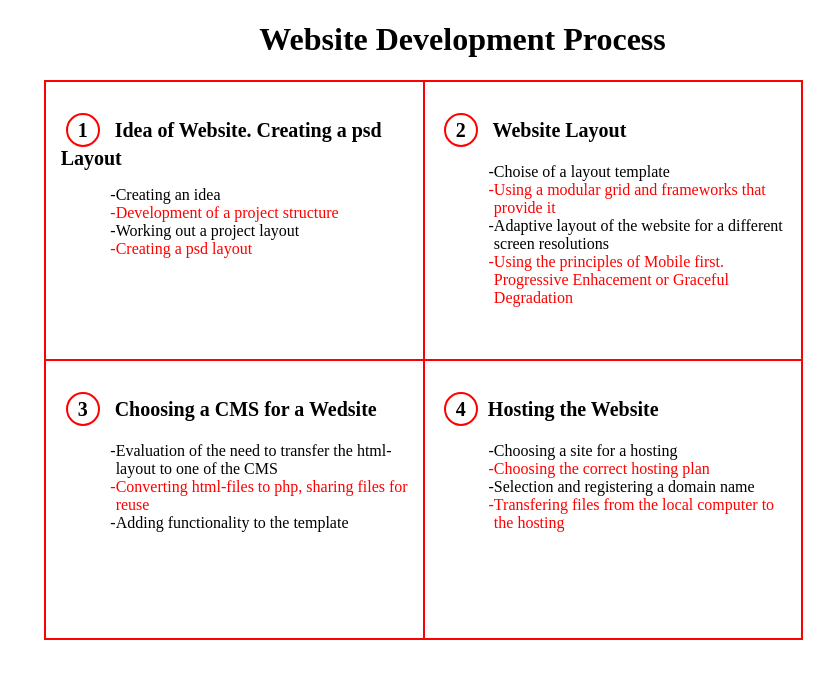
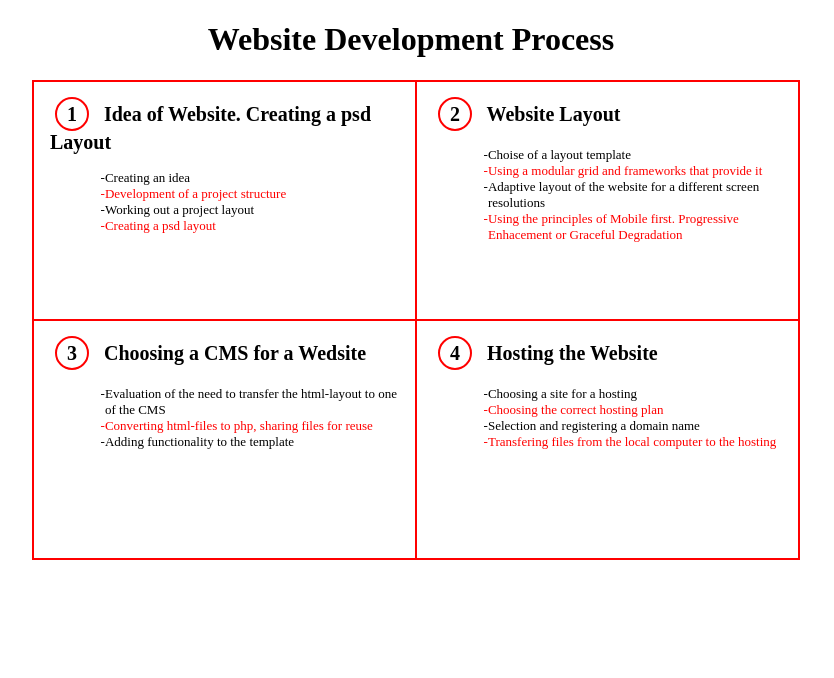
Before and after one commit to CherniiNazar/pr3.2, a plain HTML site: page index.html in a window 1280 px wide. Shown: the whole page, without its empty margins (229-1063 px from the left). Drawn offline with Linux system fonts and the light colour scheme.

Commit message:
first commit

```diff
--- a/css/styles.css
+++ b/css/styles.css
@@ -1,47 +1,50 @@
+h1{
+    display: flex;
+    justify-content: center;
+}
 .container{
-    padding-left: 17%;
-    max-width: 1200px;
-    width: 75%;
-    min-width: 500px;
-    margin: 20px auto;
-
+    display: block;
+    box-sizing: border-box;
+    /* margin-left: 20%; */
+    padding-left: 20%;
 }
 .block{
-    width: 40%;/* Змінено фіксоване значення на відносне */
+    float: left;
+    box-sizing: border-box;
+    border: 2px solid #ff0000;
+    height: 30vh;
+    min-height: 20vh;
+    width: 30vw;
+    min-width: 20vw;
     padding: 1.5%;
-    /* width: 460px;
-    padding: 15px; */
-    border: 2px solid #ff0000;
-    margin: 0;
-    box-sizing: border-box;
-    height: 35vh;
-    float: left;
 }
 .block:nth-child(5n-4) {
     border-right: 1px solid red;
     border-bottom: 1px solid red;
 }
+
 .block:nth-child(5n-3) {
     border-left: 1px solid red;
     border-bottom: 1px solid red;
 }
+
 .block:nth-child(4n) {
-    border-left:1px solid red;
+    border-left: 1px solid red;
     border-top: 1px solid red;
 }
+
 .block:nth-child(3n) {
-    border-top:1px solid red;
+    border-top: 1px solid red;
     border-right: 1px solid red;
 }
-h1{
-    margin-left: 38%;
-}
-h2{
+h2 {
     font-size: 20px;
+    margin-left: 1px;
     margin-bottom: 0;
+    margin-top: 0;
     display: inline-block;
 }
-span{
+span {
     margin-left: 5px;
     margin-right: 10px;
     display: inline-block;
@@ -52,14 +55,13 @@ span{
     text-align: center;
     line-height: 30px;
 }
+li{
+    font-size: 13px;
+}
 li:nth-child(even) {
     color: red;
 }
 ul {
     list-style-type: "-"; /* Змінюю звичайні маркери списку */
-    margin-left: 15px;
+    margin-left: 16px;
 }
-/* ul li::before {
-    content: "-"; Замінюємо звичайні маркери на тезу
-    margin-right: 5px;
-} */
```
Also changed, not shown: index.html (+1 -1 lines).
